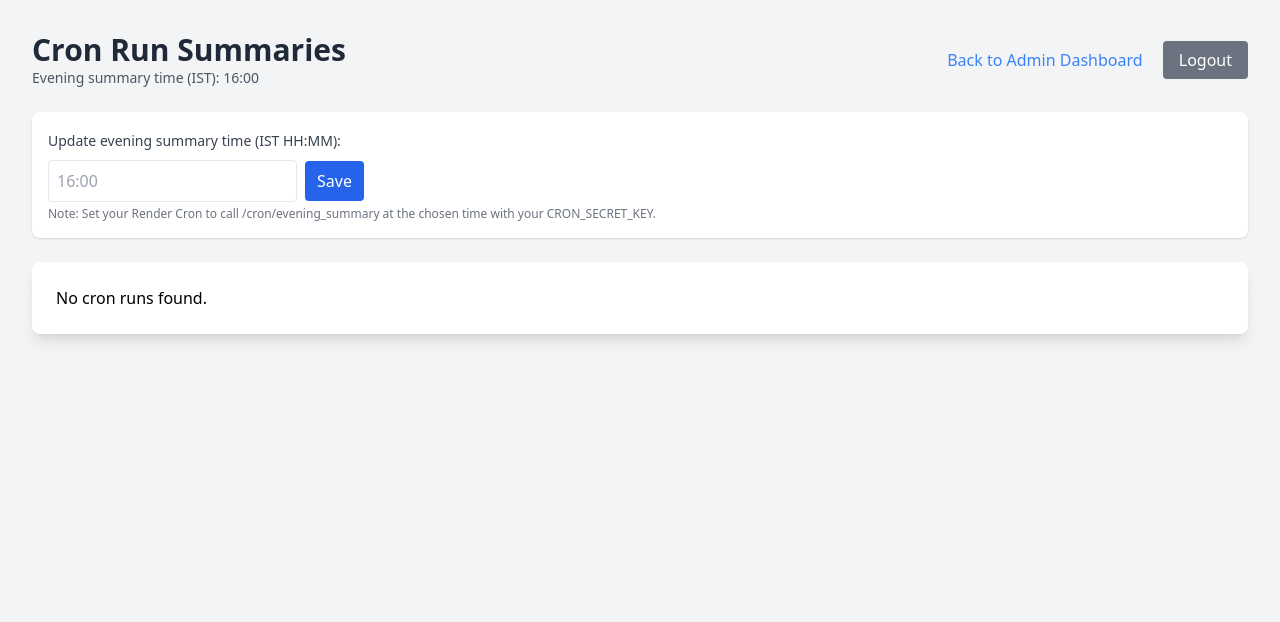
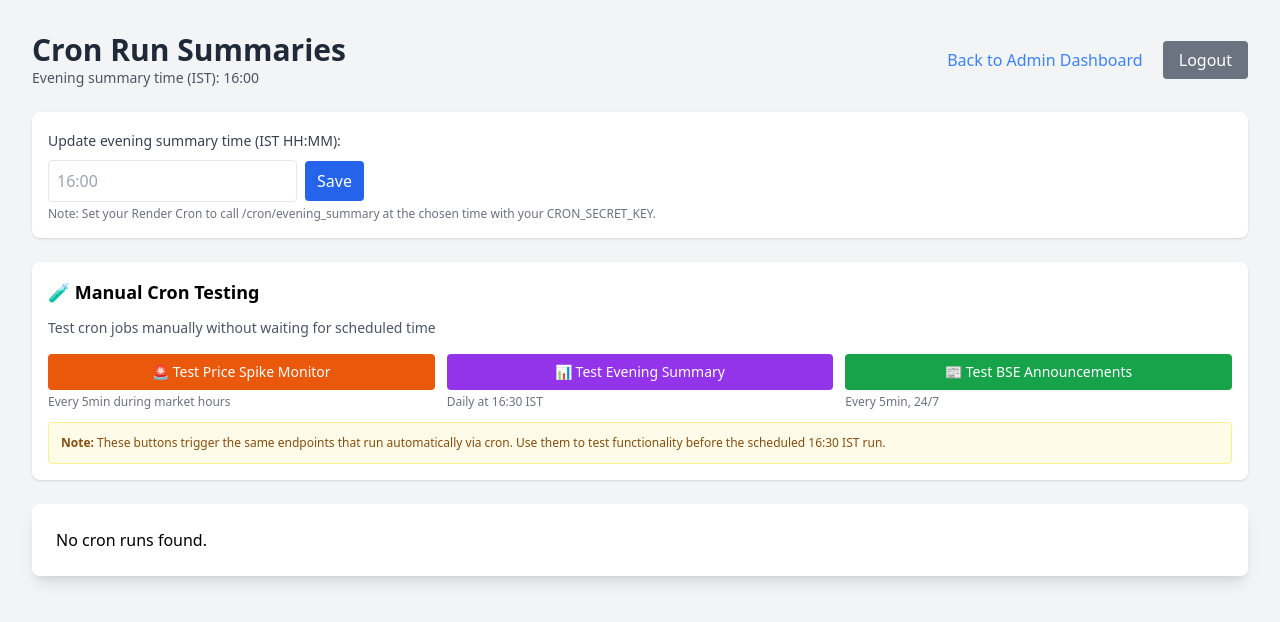
Before and after one commit to ajays1010/multiuser, a Flask app: template templates/admin_cron_runs.html in a window 1280 px wide. Shown: the top 622 px of the page. Run offline with Flask 3, Linux system fonts and the light colour scheme; the template is opened without the code that fills it, so the values that code supplies are empty; some libraries are stand-ins or nearby versions.

Commit message:
Add files via upload
cron job update

```diff
--- a/templates/admin_cron_runs.html
+++ b/templates/admin_cron_runs.html
@@ -14,7 +14,7 @@
             </div>
             <div>
 
-                <a href="/admin" class="text-blue-500 mr-4">Back to Admin Dashboard</a>
+                <a href="/admin/" class="text-blue-500 mr-4">Back to Admin Dashboard</a>
                 <a href="/logout" class="bg-gray-500 text-white py-2 px-4 rounded hover:bg-gray-600">Logout</a>
             </div>
         </div>
@@ -27,6 +27,43 @@
             </div>
             <p class="text-xs text-gray-500 mt-1">Note: Set your Render Cron to call /cron/evening_summary at the chosen time with your CRON_SECRET_KEY.</p>
         </form>
+
+        <!-- Manual Cron Triggers -->
+        <div class="bg-white p-4 rounded-lg shadow mb-6">
+            <h3 class="text-lg font-semibold mb-3">🧪 Manual Cron Testing</h3>
+            <p class="text-sm text-gray-600 mb-4">Test cron jobs manually without waiting for scheduled time</p>
+
+            <div class="grid grid-cols-1 md:grid-cols-3 gap-3">
+                <form action="/admin/trigger_cron" method="post" class="inline">
+                    <input type="hidden" name="cron_type" value="price_spike_alerts">
+                    <button type="submit" class="w-full bg-orange-600 hover:bg-orange-700 text-white px-4 py-2 rounded text-sm">
+                        🚨 Test Price Spike Monitor
+                    </button>
+                    <p class="text-xs text-gray-500 mt-1">Every 5min during market hours</p>
+                </form>
+
+                <form action="/admin/trigger_cron" method="post" class="inline">
+                    <input type="hidden" name="cron_type" value="evening_summary">
+                    <button type="submit" class="w-full bg-purple-600 hover:bg-purple-700 text-white px-4 py-2 rounded text-sm">
+                        📊 Test Evening Summary
+                    </button>
+                    <p class="text-xs text-gray-500 mt-1">Daily at 16:30 IST</p>
+                </form>
+
+                <form action="/admin/trigger_cron" method="post" class="inline">
+                    <input type="hidden" name="cron_type" value="bse_announcements">
+                    <button type="submit" class="w-full bg-green-600 hover:bg-green-700 text-white px-4 py-2 rounded text-sm">
+                        📰 Test BSE Announcements
+                    </button>
+                    <p class="text-xs text-gray-500 mt-1">Every 5min, 24/7</p>
+                </form>
+            </div>
+
+            <div class="mt-3 p-3 bg-yellow-50 border border-yellow-200 rounded text-xs text-yellow-800">
+                <strong>Note:</strong> These buttons trigger the same endpoints that run automatically via cron.
+                Use them to test functionality before the scheduled 16:30 IST run.
+            </div>
+        </div>
 
         {% with messages = get_flashed_messages(with_categories=True) %}
         {% if messages %}
```
